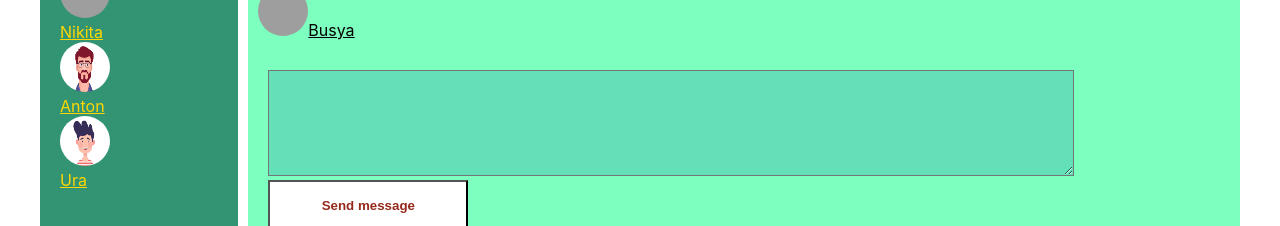
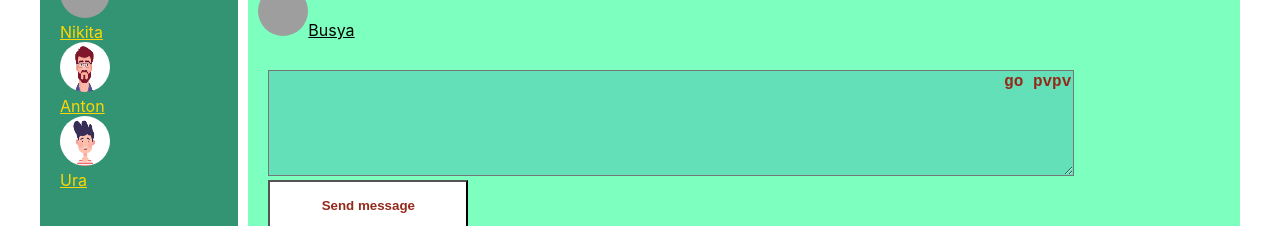
Before and after one commit to Wesses/Social-network, a React (Create React App) app: page /dialogs in a window 1280 px wide. Shown: the part 364-590 px from the top of the page. Built offline with nearby package versions, Linux system fonts and the light colour scheme; grey boxes are pictures that could not be loaded.

Commit message:
modify logic

```diff
--- a/src/App.js
+++ b/src/App.js
@@ -7,22 +7,31 @@ import {Route, Routes} from "react-router-dom";
 import Music from "./Components/Music/Music";
 import News from "./Components/News/News";
 import Settings from "./Components/Settings/Settings";
-import FirstPage from "./Components/FIrstPage/FirstPage";
+import FirstPage from "./Components/FirstPage/FirstPage";
 
 
 const App = (props) => {
     return (
         <div className="app-wrapper">
             <Header/>
-                <NavBar state ={props.state.sidebarstate}/>
+            <NavBar state={props.state.sidebarstate}/>
             <div className="app-wrapper-content">
                 <Routes>
-                        <Route path = "/" element = {<FirstPage />} />
-                        <Route path = "/dialogs/*" element = {<Dialogs state = {props.state.dialogstate} sendMyMassage={props.sendMyMassage}/>} />
-                        <Route path = "/profile" element = {<Profile state={props.state.poststate} addPost={props.addPost}/>} />
-                        <Route path = "/music" element = {<Music/>} />
-                        <Route path = "/news" element = {<News/>} />
-                        <Route path = "/settings" element = {<Settings/>} />
+                    <Route path="/" element={<FirstPage/>}/>
+
+                    <Route path="/dialogs/*" element={<Dialogs
+                        dialogstate={props.state.dialogstate}
+                        sendMyMessage={props.sendMyMessage}
+                        updateMyMessage={props.updateMyMessage}/>}/>
+
+                    <Route path="/profile" element={<Profile
+                        poststate={props.state.poststate}
+                        addPost={props.addPost}
+                        updateNewPostText={props.updateNewPostText}/>}/>
+
+                    <Route path="/music" element={<Music/>}/>
+                    <Route path="/news" element={<News/>}/>
+                    <Route path="/settings" element={<Settings/>}/>
                 </Routes>
             </div>
         </div>
--- a/src/Components/Dialogs/Dialogs.js
+++ b/src/Components/Dialogs/Dialogs.js
@@ -4,14 +4,19 @@ import User from "./Users/User";
 import Message from "./Messages/Message";
 
 const Dialogs = (props) => {
-    let UsersMapping = props.state.UsersData.map(m => <User key={m.id + m.name} id={m.id} name={m.name}
+    let UsersMapping = props.dialogstate.UsersData.map(m => <User key={m.id + m.name} id={m.id} name={m.name}
                                                             avatar={m.avatar}/>)
-    let MessagesMapping = props.state.MessagesData.map(m => <Message key={m.id + m.message} message={m.message}/>)
-    let MyMessagesMapping = props.state.MyMessagesData.map(m => <Message key={m.id + m.message} message={m.message}/>)
+    let MessagesMapping = props.dialogstate.MessagesData.map(m => <Message key={m.id + m.message} message={m.message}/>)
+    let MyMessagesMapping = props.dialogstate.MyMessagesData.map(m => <Message key={m.id + m.message} message={m.message}/>)
 
     let MessageText = React.createRef();
     let SendMessage = () => {
-        props.sendMyMassage(MessageText.current.value);
+        props.sendMyMessage(MessageText.current.value);
+    }
+
+    let changeMyMassage = () =>{
+        let myMessage = MessageText.current.value;
+        props.updateMyMessage(myMessage);
     }
 
     return (
@@ -20,7 +25,7 @@ const Dialogs = (props) => {
                 {UsersMapping}
             </div>
             <div className={classes.avablock}>
-                <img className={classes.avatarImg} alt="" src={props.state.UsersData[1].avatar}/>
+                <img className={classes.avatarImg} alt="" src={props.dialogstate.UsersData[1].avatar}/>
             </div>
             <div className={classes.messages}>
                 {MessagesMapping}
@@ -33,7 +38,11 @@ const Dialogs = (props) => {
                      src="https://post.medicalnewstoday.com/wp-content/uploads/sites/3/2020/02/322868_1100-800x825.jpg"/>
             </div>
             <div className={classes.enter}>
-                <textarea className={classes.enteringarea} ref={MessageText}></textarea>
+                <textarea
+                    className={classes.enteringarea}
+                    ref={MessageText}
+                    value={props.dialogstate.newMyMessageText}
+                    onChange={changeMyMassage}/>
                 <div>
                     <button className={classes.enteringbutton} onClick={SendMessage}>
                         Send message
--- a/src/Components/Profile/MyPost/MyPost.js
+++ b/src/Components/Profile/MyPost/MyPost.js
@@ -5,17 +5,21 @@ import React from 'react';
 
 const MyPost = (props) => {
 
-    let PostsMapping = props.PostsData.map(m => <Post key={m.like + m.id} text={m.text} like={m.like}/>)
+    let PostsMapping = props.poststate.PostsData.map(m => <Post key={m.like + m.id} text={m.text} like={m.like}/>)
 
-    let NewPostText = React.createRef();
+    let NewPost = React.createRef();
 
     let AddPost = () => {
-        let text = NewPostText.current.value;
-        props.addPost(text);
+        props.addPost();
     }
 
     let RemovePost = () => {
-        NewPostText.current.value = "";
+        props.updateNewPostText("");
+    }
+
+    let changeNewPost = () =>{
+        let text = NewPost.current.value;
+        props.updateNewPostText(text)
     }
 
     return (
@@ -27,7 +31,10 @@ const MyPost = (props) => {
             </div>
             <div>
                 <div>
-                    <textarea className={classes.postcontent} ref={NewPostText}></textarea>
+                    <textarea className={classes.postcontent}
+                              ref={NewPost}
+                              onChange={changeNewPost}
+                              value={props.poststate.newPostText}/>
                 </div>
                 <div>
                     <button className={classes.addbutton} onClick={AddPost}>
--- a/src/Components/Profile/Profile.js
+++ b/src/Components/Profile/Profile.js
@@ -10,7 +10,9 @@ const Profile = (props) => {
                 <img className={classes.MainP} alt="" src ="https://w.wallhaven.cc/full/wq/wallhaven-wqkqvr.png" />
             </div>
            <ProfileInfo/>
-          <MyPost PostsData={props.state.PostsData} addPost={props.addPost}/>
+          <MyPost poststate={props.poststate}
+                  addPost={props.addPost}
+                  updateNewPostText={props.updateNewPostText}/>
         </div>
     )
 }
--- a/src/Redux/State.js
+++ b/src/Redux/State.js
@@ -23,7 +23,8 @@ let state = {
             {id: 1, message: "Hello"},
             {id: 2, message: "Im fine."},
             {id: 3, message: "BB"},
-        ]
+        ],
+        newMyMessageText: "go pvpv"
     },
     poststate: {
         PostsData: [
@@ -33,7 +34,8 @@ let state = {
             {id: 3, text: "fromage", like: 13},
             {id: 4, text: "Ura petuh", like: 0},
             {id: 5, text: "Ura-dura", like: 10}
-        ]
+        ],
+        newPostText: "rtr"
     },
     sidebarstate: {
 
@@ -44,26 +46,40 @@ let state = {
         ]
     }
 }
+window.state=state;
 
-export let addPost = (posttext) => {
+export let addPost = () => {
     state.poststate.PostsData.push(
         {
             id: 6,
-            text:posttext,
+            text: state.poststate.newPostText,
             like:99
+        }
+    )
+    state.poststate.newPostText="";
+    renderEntireTree(state);
+}
+
+export let updateNewPostText = (newText) => {
+    state.poststate.newPostText = newText;
+    renderEntireTree(state);
+}
+
+export let sendMyMessage = () => {
+    state.dialogstate.MyMessagesData.push(
+        {
+            id: 4,
+            message:state.dialogstate.newMyMessageText,
         }
     )
     renderEntireTree(state);
 }
 
-export let sendMyMassage = (messagetext) => {
-    state.dialogstate.MyMessagesData.push(
-        {
-            id: 4,
-            message:messagetext,
-        }
-    )
+export let updateMyMessage = (myMessage) => {
+    state.dialogstate.newMyMessageText = myMessage;
     renderEntireTree(state);
 }
 
+
+
 export default state;
--- a/src/render.js
+++ b/src/render.js
@@ -1,16 +1,33 @@
 import React from 'react';
-import ReactDOM from 'react-dom/client';
+import ReactDOM from 'react-dom';
 import './index.css';
 import App from './App';
 import {BrowserRouter as Router} from "react-router-dom";
-import {addPost, sendMyMassage} from "./Redux/State";
+import {addPost, sendMyMessage, updateMyMessage, updateNewPostText} from "./Redux/State";
+
 
 export let renderEntireTree = (state) => {
-    ReactDOM.createRoot(document.getElementById('root')).render(
+    ReactDOM.render(
         <React.StrictMode>
             <Router>
-                <App state={state} addPost={addPost} sendMyMassage={sendMyMassage}/>
+                <App state={state}
+                     addPost={addPost}
+                     sendMyMessage={sendMyMessage}
+                     updateNewPostText={updateNewPostText}
+                     updateMyMessage={updateMyMessage}/>
             </Router>
-        </React.StrictMode>
+        </React.StrictMode>,
+        document.getElementById('root')
     );
 }
+
+// import ReactDOM from 'react-dom/client';
+// export let renderEntireTree = (state) => {
+//     ReactDOM.createRoot(document.getElementById('root')).render(
+//         <React.StrictMode>
+//             <Router>
+//                 <App state={state} addPost={addPost} sendMyMassage={sendMyMassage}/>
+//             </Router>
+//         </React.StrictMode>
+//     );
+// }
```
Also changed, not shown: src/Components/FirstPage/FirstPage.js (renamed from src/Components/FIrstPage/FirstPage.js). Lines whose indentation alone changed are shown as unchanged.
